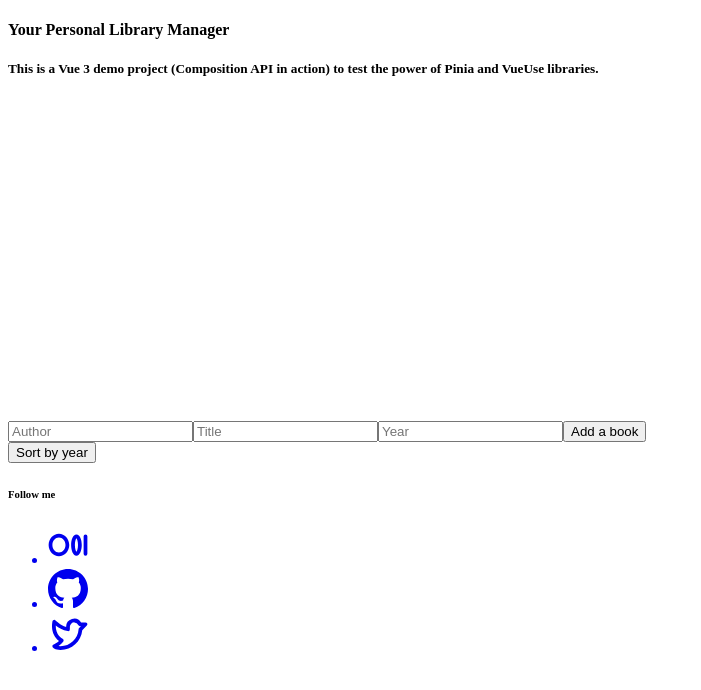
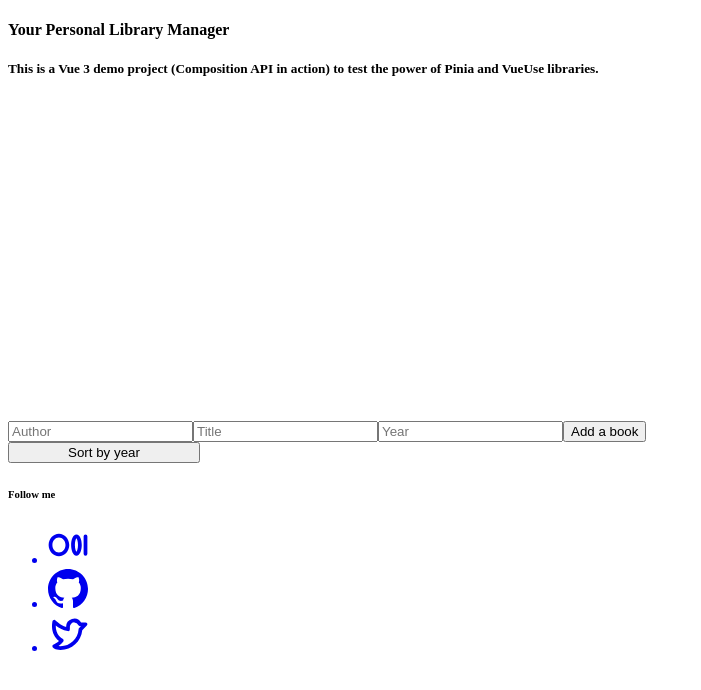
Before and after one commit to ni4yja/personal-library-manager, a Vue app: page / in a window 1280 px wide. Shown: the top 690 px of the page, without its empty margins (0-701 px from the left). Built offline with nearby package versions, Linux system fonts and the light colour scheme.

Commit message:
add loader on sorting

```diff
--- a/src/components/BookList.vue
+++ b/src/components/BookList.vue
@@ -2,15 +2,27 @@
 import { ref } from 'vue'
 import { useBooksStore } from '../stores/books'
 import BookColumn from './BookColumn.vue'
+import LoaderIcon from './LoaderIcon.vue'
 
 const bookStore = useBooksStore()
 const sortByYear = ref(false)
+const showLoader = ref(false)
+
+const sortWithDelay = () => {
+  showLoader.value = true;
+  setTimeout(() => {
+    sortByYear.value = !sortByYear.value;
+    showLoader.value = false;
+  }, 500);
+};
 </script>
 
 <template>
   <div class="bookshelf">
     <div class="row u-center">
-      <button class="btn-link" @click="sortByYear = !sortByYear">Sort by year</button>
+      <button class="btn-link sort-button" @click="sortWithDelay()">Sort by year
+        <LoaderIcon v-if="showLoader" />
+      </button>
     </div>
     <div v-if="sortByYear" class="row">
       <BookColumn v-for="book in bookStore.booksByYear" :key="book.id" :book="book" />
@@ -43,4 +55,27 @@ const sortByYear = ref(false)
 .fade-leave-active {
   position: absolute;
 }
+
+@keyframes rotating {
+    from{
+        -webkit-transform: rotate(0deg);
+    }
+    to{
+        -webkit-transform: rotate(360deg);
+    }
+}
+
+.sort-button {
+  position: relative;
+  min-width: 12rem;
+  display: flex;
+  align-items: center;
+  justify-content: center;
+}
+
+.sort-button svg {
+  position: absolute;
+  right: 20px;
+  animation: rotating 2s linear infinite;
+}
 </style>
--- /dev/null
+++ b/src/components/LoaderIcon.vue
@@ -0,0 +1,16 @@
+
+<template>
+  <svg width="1em" height="1em" viewBox="0 0 24 24"><path fill="none" stroke="currentColor" strokeLinecap="round" strokeLinejoin="round" strokeWidth="2" d="M12 6V3m4.25 4.75L18.4 5.6M18 12h3m-4.75 4.25l2.15 2.15M12 18v3m-4.25-4.75L5.6 18.4M6 12H3m4.75-4.25L5.6 5.6"></path></svg>
+</template>
+
+<script>
+export default {
+  name: 'TablerLoader'
+}
+</script>
+
+<style scoped>
+svg {
+  font-size: 1rem;
+}
+</style>
```
